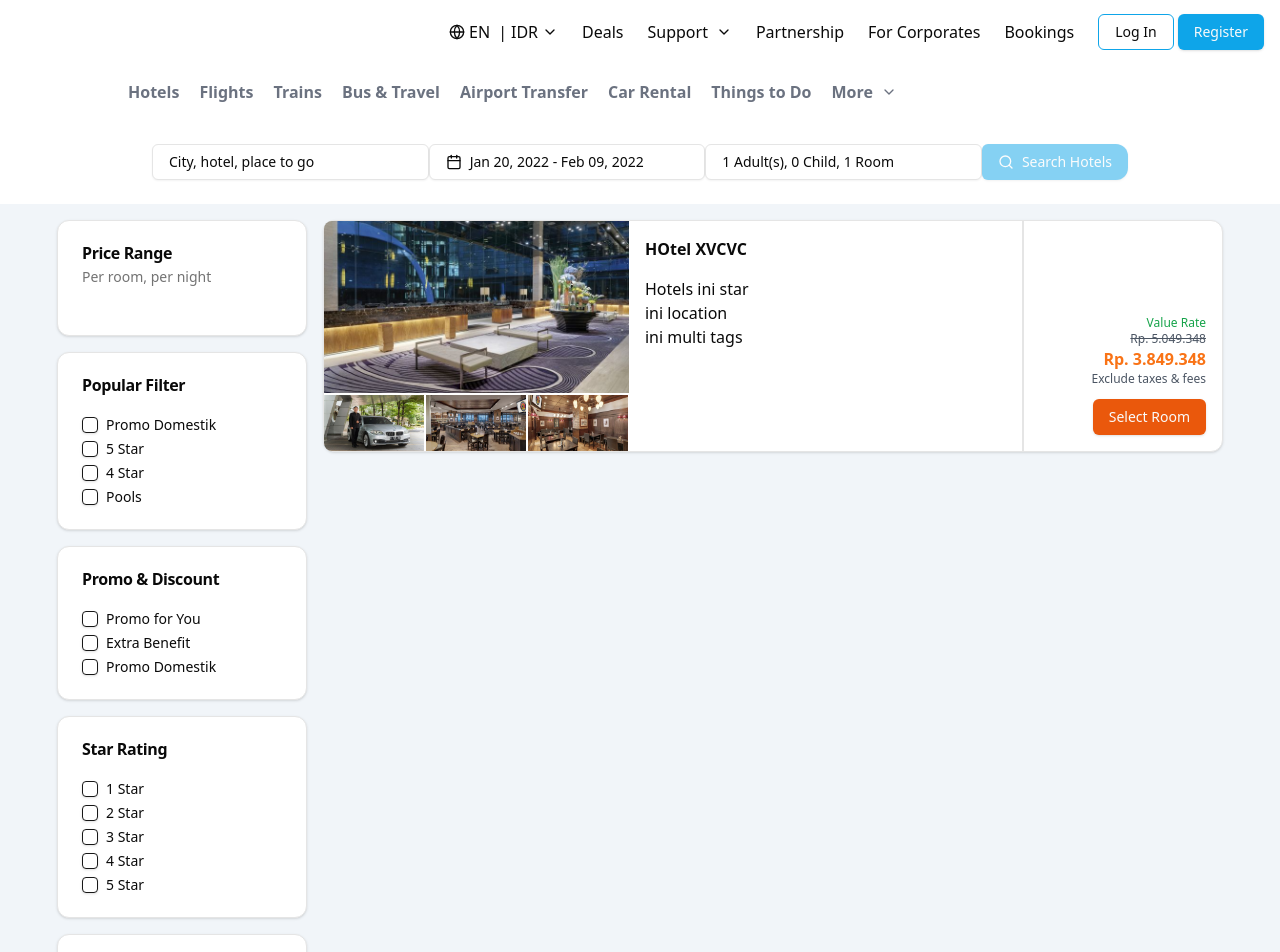
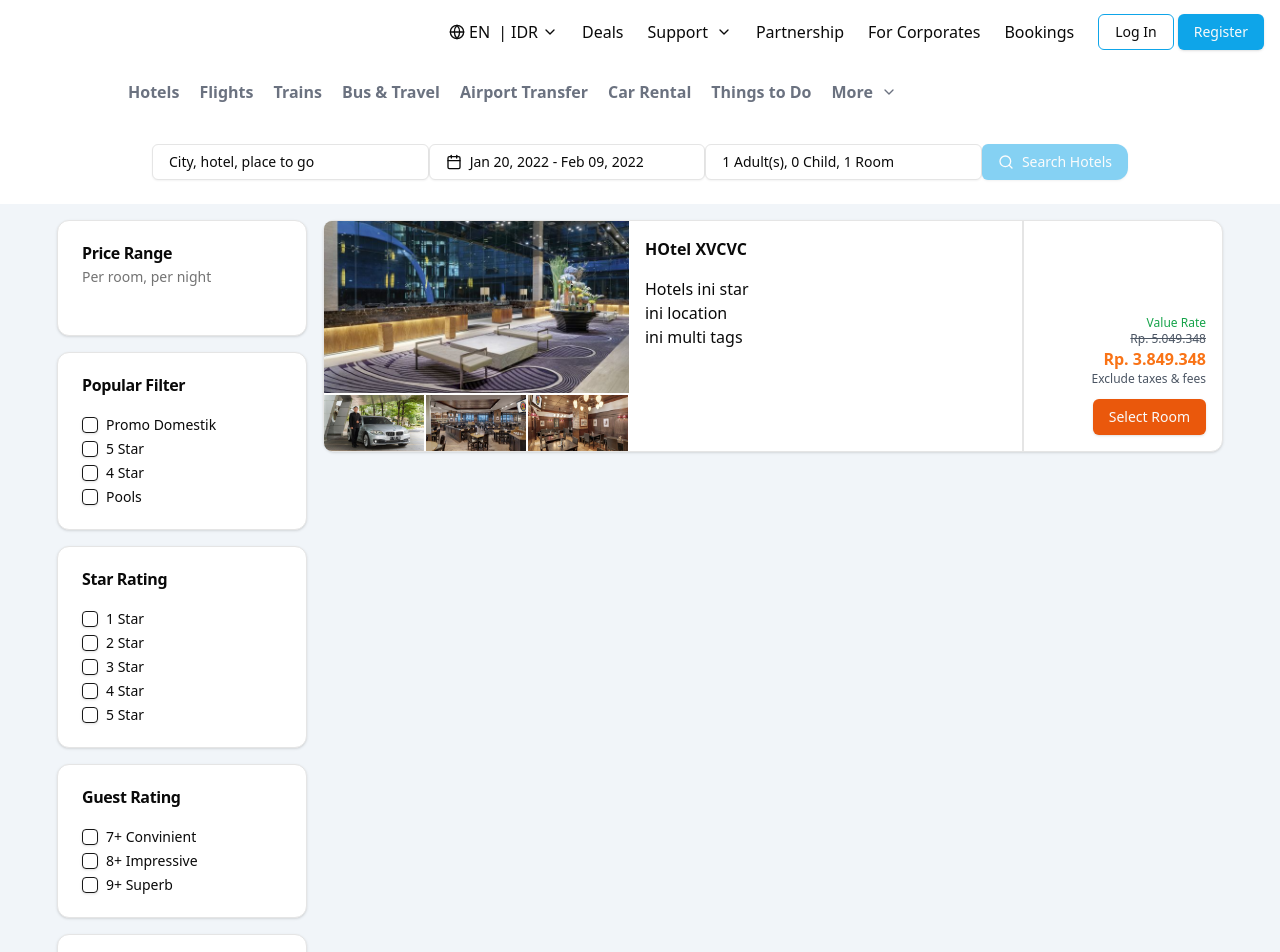
Before and after one commit to kanzff/DNA-Travel, a Next.js app: page /hotel in a window 1280 px wide. Shown: the top 952 px of the page. Built offline with nearby package versions, Linux system fonts and the light colour scheme.

Commit message:
filter hotel by region

```diff
--- a/app/hotel/layout.tsx
+++ b/app/hotel/layout.tsx
@@ -1,12 +1,21 @@
+'use client'
+
 import { MainNav } from "@/components/main-nav"
 import MainSearch from "@/components/main-search"
 import { TopNav } from "@/components/top-nav"
+
+import { useSearchParams } from 'next/navigation'
+
 
 export default function HotelLayout({
   children,
 }: {
   children: React.ReactNode
 }) {
+  const searchParams = useSearchParams()
+  const region = searchParams.get('region')
+  console.log(region)
+
   return (
     <html lang="en" suppressHydrationWarning>
       <body>
@@ -16,7 +25,7 @@ export default function HotelLayout({
           <TopNav lightMode={true} />
           <MainNav textColor={'text-gray-500'}/>
           <div className="p-6 max-w-5xl mx-auto">
-            <MainSearch/>
+            <MainSearch region={region}/>
           </div>
           <main className="bg-slate-100">{children}</main>
         </div>
--- a/app/hotel/page.tsx
+++ b/app/hotel/page.tsx
@@ -12,9 +12,15 @@ import {
 import { Checkbox } from "@/components/ui/checkbox"
 import { Button } from "@/components/ui/button"
 import Image from 'next/image'
+import { useSearchParams } from 'next/navigation'
+
 
 
 const Hotel = () => {
+  // const searchParams = useSearchParams()
+  // const region = searchParams.get('region')
+  // console.log(region)
+
   return (
     <div className='container mx-auto p-4 flex justify-center gap-4'>
       <div className='flex flex-col gap-4'>
@@ -72,40 +78,6 @@ const Hotel = () => {
         </Card>
         <Card className="w-[250px]">
           <CardHeader>
-            <CardTitle>Promo & Discount</CardTitle>
-          </CardHeader>
-          <CardContent className='flex flex-col gap-2'>
-            <div className="flex items-center space-x-2">
-              <Checkbox id="terms" />
-              <label
-                htmlFor="terms"
-                className="text-sm font-medium leading-none peer-disabled:cursor-not-allowed peer-disabled:opacity-70"
-              >
-                Promo for You
-              </label>
-            </div>
-            <div className="flex items-center space-x-2">
-              <Checkbox id="terms" />
-              <label
-                htmlFor="terms"
-                className="text-sm font-medium leading-none peer-disabled:cursor-not-allowed peer-disabled:opacity-70"
-              >
-                Extra Benefit
-              </label>
-            </div>
-            <div className="flex items-center space-x-2">
-              <Checkbox id="terms" />
-              <label
-                htmlFor="terms"
-                className="text-sm font-medium leading-none peer-disabled:cursor-not-allowed peer-disabled:opacity-70"
-              >
-                Promo Domestik
-              </label>
-            </div>
-          </CardContent>
-        </Card>
-        <Card className="w-[250px]">
-          <CardHeader>
             <CardTitle>Star Rating</CardTitle>
           </CardHeader>
           <CardContent className='flex flex-col gap-2'>
@@ -152,6 +124,40 @@ const Hotel = () => {
                 className="text-sm font-medium leading-none peer-disabled:cursor-not-allowed peer-disabled:opacity-70"
               >
                 5 Star
+              </label>
+            </div>
+          </CardContent>
+        </Card>
+        <Card className="w-[250px]">
+          <CardHeader>
+            <CardTitle>Guest Rating</CardTitle>
+          </CardHeader>
+          <CardContent className='flex flex-col gap-2'>
+            <div className="flex items-center space-x-2">
+              <Checkbox id="terms" />
+              <label
+                htmlFor="terms"
+                className="text-sm font-medium leading-none peer-disabled:cursor-not-allowed peer-disabled:opacity-70"
+              >
+                7+ Convinient
+              </label>
+            </div>
+            <div className="flex items-center space-x-2">
+              <Checkbox id="terms" />
+              <label
+                htmlFor="terms"
+                className="text-sm font-medium leading-none peer-disabled:cursor-not-allowed peer-disabled:opacity-70"
+              >
+                8+ Impressive
+              </label>
+            </div>
+            <div className="flex items-center space-x-2">
+              <Checkbox id="terms" />
+              <label
+                htmlFor="terms"
+                className="text-sm font-medium leading-none peer-disabled:cursor-not-allowed peer-disabled:opacity-70"
+              >
+                9+ Superb
               </label>
             </div>
           </CardContent>
--- a/components/main-search.tsx
+++ b/components/main-search.tsx
@@ -1,6 +1,8 @@
 'use client'
 
 import React from 'react'
+import { useEffect } from 'react'
+import { useRouter } from 'next/navigation'
 
 import { Button } from "@/components/ui/button"
 import { Calendar } from "@/components/ui/calendar"
@@ -24,7 +26,9 @@ import {
 
 import { cn } from "@/lib/utils"
 
-const MainSearch = () => {
+const MainSearch = ({ region }: { region?: string | null }) => {
+  const router = useRouter()
+
   const [date, setDate] = React.useState<DateRange | undefined>({
     from: new Date(2022, 0, 20),
     to: addDays(new Date(2022, 0, 20), 20),
@@ -37,6 +41,11 @@ const MainSearch = () => {
     children: 0,
     room: 1
   })
+
+  useEffect(() => {
+    if (!!region) setValue(region)
+  }, [])
+
 
   const regions = [
     {
@@ -201,7 +210,10 @@ const MainSearch = () => {
       </div>
 
       <div className="flex items-center">
-        <Button disabled={value === null || value === ""} className="w-auto h-9 px-4 bg-sky-500 rounded-r-xl">
+        <Button
+          onClick={() => router.push(`/hotel?region=${value}`)}
+          disabled={value === null || value === ""}
+          className="w-auto h-9 px-4 bg-sky-500 rounded-r-xl">
           <Search className="w-5 h-5" />
           Search Hotels
         </Button>
```
